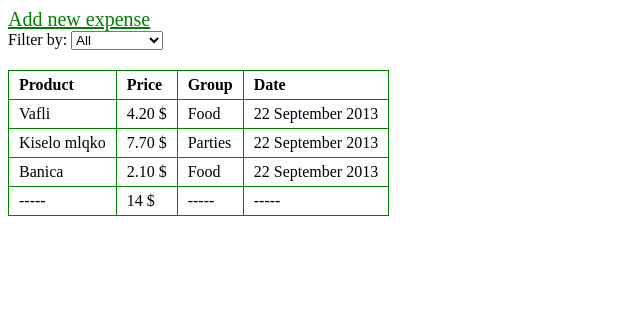
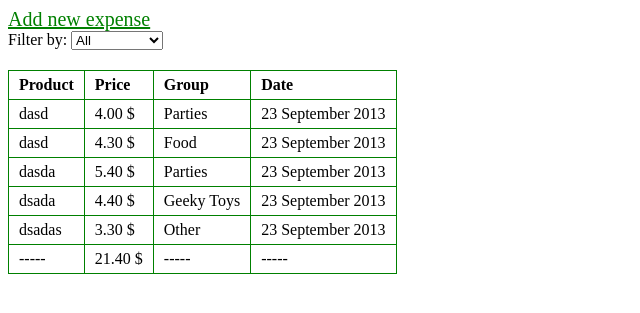
Before and after one commit to freak1n/php-telerik-course, a PHP site: page /expenses/index.php in a window 1280 px wide. Shown: the top 313 px of the page, without its empty margins (0-640 px from the left). Run offline with PHP 8.4, Linux system fonts and the light colour scheme; some libraries are stand-ins or nearby versions.

Commit message:
fix on dates

```diff
--- a/expenses/data.txt
+++ b/expenses/data.txt
@@ -1,3 +1,5 @@
-Vafli!4.2!1!22 September 2013
-Kiselo mlqko!7.7!2!22 September 2013
-Banica!2.1!1!22 September 2013
+dasd!4!2!1379887762
+dasd!4.3!1!1379887775
+dasda!5.4!2!1379887781
+dsada!4.4!3!1379887787
+dsadas!3.3!4!1379887792
--- a/expenses/form.php
+++ b/expenses/form.php
@@ -40,7 +40,7 @@
 
 		if ( ! $error)
 		{
-			$result = $product . '!' . $price . '!' . $selected_group . '!' . date('d F Y') . "\n";
+			$result = $product . '!' . $price . '!' . $selected_group . '!' . time() . "\n";
 			if (file_put_contents('data.txt', $result, FILE_APPEND))
 			{
 				echo 'The contact was saved successful';
--- a/expenses/includes/header.php
+++ b/expenses/includes/header.php
@@ -1,3 +1,4 @@
+<?php date_default_timezone_set('Europe/Sofia'); ?>
 <?php require_once 'includes/vars.php'; ?>
 <!DOCTYPE html>
 <html>
--- a/expenses/index.php
+++ b/expenses/index.php
@@ -33,7 +33,7 @@
 					<td><?= $columns[0] ?></td>
 					<td><?= number_format($columns[1], 2) ?> $</td>
 					<td><?= $groups[trim($columns[2])] ?></td>
-					<td><?= $columns[3] ?></td>
+					<td><?= date("d F Y", (int)$columns[3]) ?></td>
 				</tr>
 		<?php
 			endforeach;
@@ -43,7 +43,7 @@
 		<tfoot>
 			<tr>
 				<td>-----</td>
-				<td id="total-price-cell"><?= $total_price; ?> $</td>
+				<td id="total-price-cell"><?= number_format($total_price, 2); ?> $</td>
 				<td>-----</td>
 				<td>-----</td>
 			</tr>
--- a/expenses/processes/get_expenses.php
+++ b/expenses/processes/get_expenses.php
@@ -40,9 +40,9 @@ else
 		{
 			$filtered_data[] = array(
 				'product' => $columns[0],
-				'price' => $columns[1],
+				'price' => number_format($columns[1], 2),
 				'group' => $groups[$columns[2]],
-				'date' => $columns[3],
+				'date' => date("d F Y", (int)$columns[3]),
 			);
 			$total_price += $columns[1];
 		}
@@ -51,7 +51,7 @@ else
 	$response = array(
 		'status' => 'ok',
 		'data' => $filtered_data,
-		'total_price' => $total_price,
+		'total_price' => number_format($total_price, 2),
 	);
 
 	echo json_encode($response);
```
